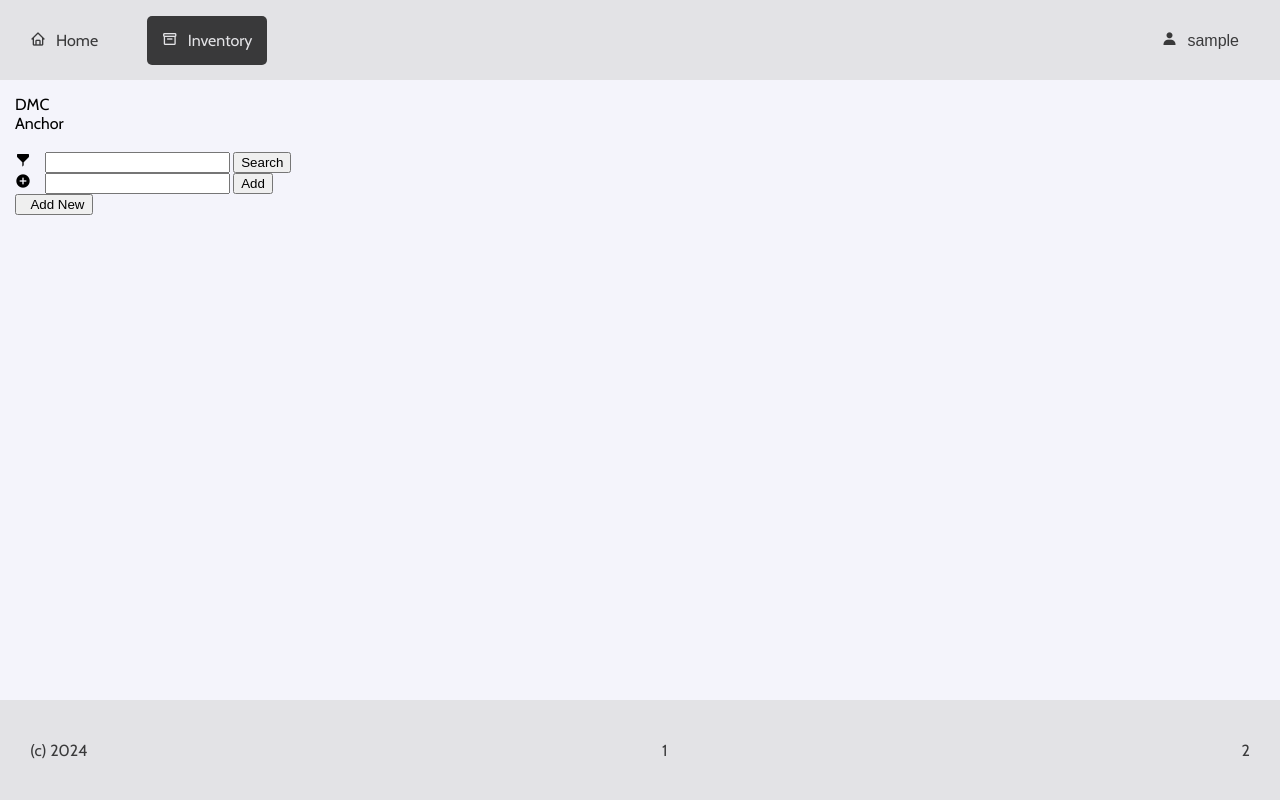
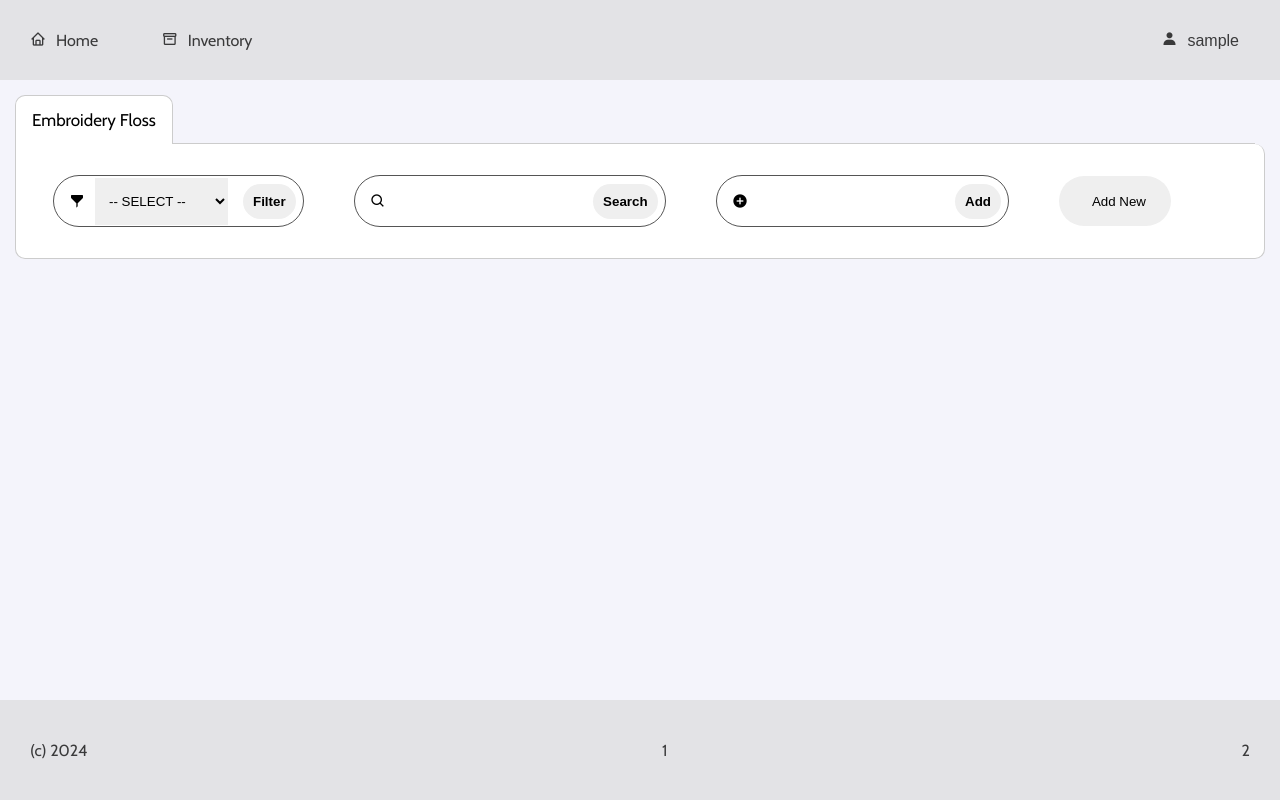
Before and after one commit to jakebusse/craftracker, a PHP site: page /inventory in a window 1280 px wide. Run offline with PHP 8.4, Linux system fonts and the light colour scheme; the visitor is signed in with stand-in values (Sample User, id 1); a stand-in replaces the project's code that opens the database connection.

Commit message:
broke coloring

```diff
--- a/inventory.php
+++ b/inventory.php
@@ -54,37 +54,55 @@
     template_header('Home');
 ?>
 
+<link rel="stylesheet" type="text/css" href="./lib/css/inventory.css">
 <div class="tab-container">
     <div class="tab">
-        <div class="tablinks" onclick="openTab(event, 'DMC')" id="defaultOpen">DMC</div>
-        <div class="tablinks" onclick="openTab(event, 'Anchor')">Anchor</div>
+        <div class="tablinks" onclick="openTab(event, 'embroidery-floss')" id="defaultOpen">Embroidery Floss</div>
+        <!-- <div class="tablinks" onclick="openTab(event, 'yarn')">Yarn</div> -->
         <div class="fillertab">&nbsp;</div>
     </div>
 
-    <div id="DMC" class="tabcontent">
+    <div id="embroidery-floss" class="tabcontent">
         <div class="inventory-actions">
             <div>
             <form>
-                <label for="filter"><i class="bx bxs-filter-alt"></i>
-                <input type="text" class="text" id="filter" name="filter" />
+                <label for="filter"><i class="bx bxs-filter-alt"></i></label>
+                <select name="filter" id="filter">
+                    <option value="" disabled default selected>-- SELECT --</option>
+                    <option value="" style="display:<?php if(isset($_GET['filter']) && $_GET['filter'] != '') echo 'block'; else echo 'none'; ?>;">None</option>
+                    <option value="dmc" <?php if(isset($_GET['filter']) && $_GET['filter'] == 'dmc') echo 'selected'; ?>>DMC</option>
+                    <option value="anchor" <?php if(isset($_GET['filter']) && $_GET['filter'] == 'anchor') echo 'selected'; ?>>Anchor</option>
+                </select>
+                <input type="submit" id="submit" value="Filter" />
+            </form>
+            </div>
+            <div>
+            <form>
+                <label for="search"><i class="bx bx-search"></i></label>
+                <input type="text" class="text" id="search" name="search" value="<?php echo isset($_GET['search']) ? $_GET['search'] : ''; ?>" />
                 <input type="submit" id="submit" value="Search" />
             </form>
             </div>
             <div>
                 <form>
                     <label for="quickadd"><i class="bx bxs-plus-circle"></i></label>
-                    <input type="text" class="text" id="quickadd" name="quickadd" />
+                    <input type="text" class="text" id="quickadd" name="quickadd" <?php if(isset($_GET['quickadd'])) echo 'autofocus' ?> />
                     <input type="submit" id="submit" value="Add" />
                 </form>
             </div>
             <button class="new"><i class="fa-solid fa-plus"></i>&nbsp;&nbsp;Add New</button>
         </div>
+        <div class="inventory-table">
+
+        </div>
     </div>
 
-    <div id="Anchor" class="tabcontent">
+    <!---
+    <div id="yarn" class="tabcontent">
         <h3>Paris</h3>
         <p>Paris is the capital of France.</p>
     </div>
+    -->
     <script src="./lib/js/inventory.js"></script>
 </div>
 
--- a/lib/css/app.css
+++ b/lib/css/app.css
@@ -18,7 +18,8 @@ body {
 .header {
     max-width: 100vw;
     height: var(--header-height);
-    /*background-color: rgb(44, 48, 88);*/
+    background-color: var(--session-color);
+    color: rgba(var(--text-color), 0.75);
     display: flex;
     justify-content: space-between;
     align-items: center;
@@ -36,6 +37,10 @@ body {
     vertical-align: middle;
 }
 
+.header a.active {
+  background-color: rgba(var(--session-color), 0.25);
+}
+
 .content {
   order: 2;
   background-color: #f4f4fb;
@@ -49,6 +54,8 @@ body {
     order: 3;
     max-width: 100vw;
     height: var(--footer-height);
+    background-color: var(--session-color);
+    color: rgba(var(--text-color), 0.75);
     margin-top: -16px;
     display: flex;
     flex-direction: row;
--- a/lib/css/global.css
+++ b/lib/css/global.css
@@ -2,6 +2,8 @@
 
 :root {
     font-family: "Cabin", sans-serif;
+    --session-color: #ffffff;
+    --text-color: #000000;
 }
 
 .bx {
--- a/lib/css/inventory.css
+++ b/lib/css/inventory.css
@@ -76,28 +76,29 @@
     margin-top: 3px;
   }
 
-  .inventory-actions input.text {
+  .inventory-actions input.text, select {
     flex-grow: 100;
     padding: 15px 10px;
     border: none;
     outline: none !important;
   }
 
+  .inventory-actions form select {
+    padding-right: 25px;
+    margin-right: 15px;
+  }
+
   .inventory-actions input#submit {
     border: none;
     border-radius: 50px;
     padding: 10px;
-    background: linear-gradient(50deg, darkblue,dodgerblue);
     font-weight: bold;
-    color: white;
     cursor: pointer;
   }
 
   button.new {
     border-radius: 50px;
     padding: 5px 25px;
-    color: white;
-    background-color: darkblue;
     border: none;
     height: 50px;
   }
--- a/main.php
+++ b/main.php
@@ -2,12 +2,6 @@
     ini_set('display_errors', '1');
     ini_set('display_startup_errors', '1');
     error_reporting(E_ALL);
-
-    function session_message_init() {
-        $_SESSION['message'] = '';
-        $_SESSION['messageDisplay'] = 'none';
-        $_SESSION['messageColor'] = 'black';
-    }
 
     function hex2rgb($hex) {
         $hex = str_replace("#", "", $hex);
@@ -50,11 +44,11 @@
         <script src="../lib/js/dmc.js"></script>
         <script src="../lib/js/main.js"></script>
     </head>
-    <body onload="setAccentColor([\'header\',\'footer\'],' . $_SESSION['color'] . ')">
+    <body onload="setCssColors(\'--session-color\', \'--text-color\',\''.$_SESSION['color'].'\');">
         <header class="header" id="header">
             <div class="header-left">
-                <a href="./home" id="' . ($current_file_name == 'home.php' ? 'active' : '') . '"><i class="bx bx-home"></i>Home</a>
-                <a href="./inventory" id="' . ($current_file_name == 'inventory.php' ? 'active' : '') . '"><i class="bx bx-box"></i>Inventory</a>
+                <a href="./home" class="' . ($current_file_name == 'home.php' ? 'active' : '') . '"><i class="bx bx-home"></i>Home</a>
+                <a href="./inventory" class="' . ($current_file_name == 'inventory.php' ? 'active' : '') . '"><i class="bx bx-box"></i>Inventory</a>
             </div>
 
             <div class="header-right">
```
Also changed, not shown: lib/js/dmc.js.
